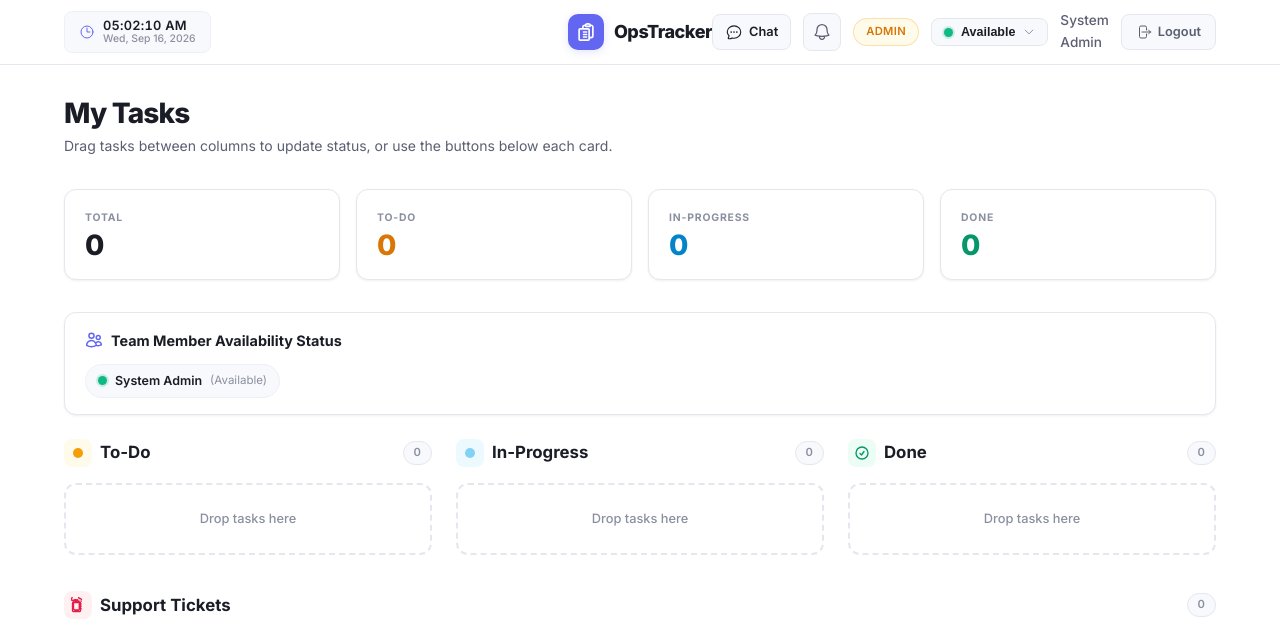
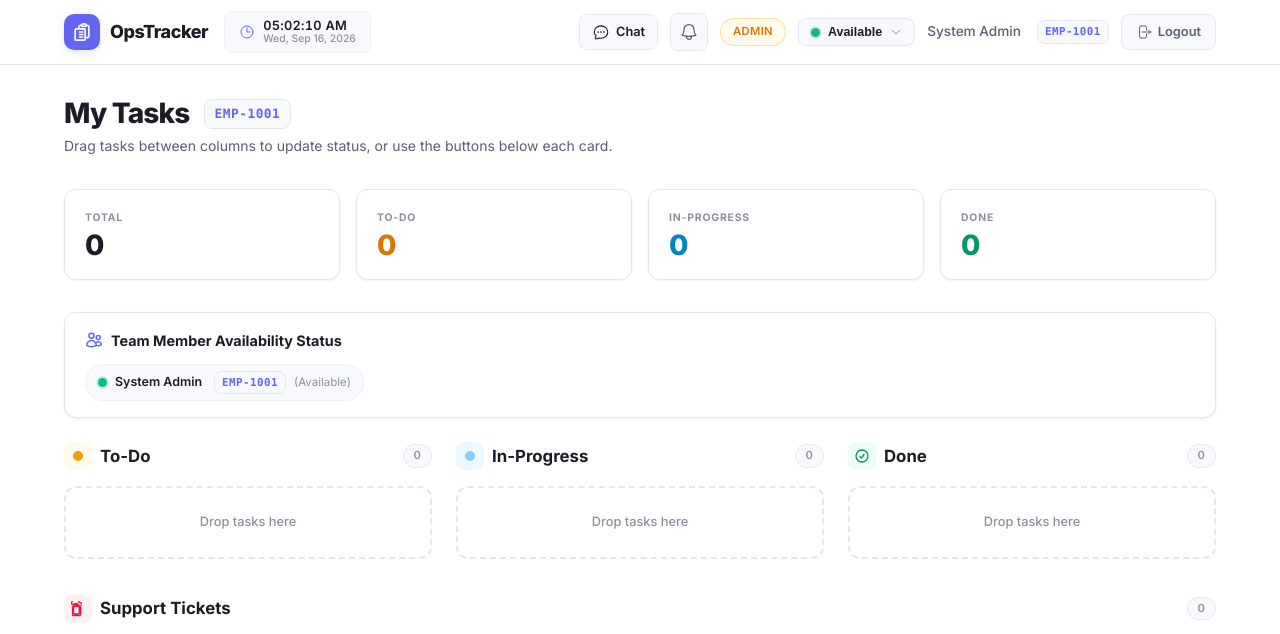
Before and after one commit to Yashkumarx61/OpsTracker, a Flask app: page /employee/dashboard in a window 1280 px wide. Shown: the top 634 px of the page. Run offline with Flask 3, Linux system fonts and the light colour scheme; a user stored in the database is signed in; data comes from the database, SQL or seed files in the repository; data that the repository does not hold is empty.

Commit message:
feat: Shift OpsTracker logo to far left and add Employee ID system-wide

```diff
--- a/app.py
+++ b/app.py
@@ -121,12 +121,24 @@ def init_db():
     with open(schema_path, "r", encoding="utf-8") as f:
         db.executescript(f.read())
 
-    # Migration: add current_status column to users table if missing
+    # Migration: add current_status and employee_id columns if missing
     cur = db.execute("PRAGMA table_info(users)")
     columns = [row[1] for row in cur.fetchall()]
     if "current_status" not in columns:
         db.execute("ALTER TABLE users ADD COLUMN current_status TEXT NOT NULL DEFAULT 'Available'")
         db.commit()
+
+    if "employee_id" not in columns:
+        db.execute("ALTER TABLE users ADD COLUMN employee_id TEXT")
+        db.commit()
+
+    # Populate missing employee_ids
+    users_without_empid = db.execute("SELECT id FROM users WHERE employee_id IS NULL OR employee_id = ''").fetchall()
+    for row in users_without_empid:
+        uid = row[0]
+        emp_code = f"EMP-{1000 + uid}"
+        db.execute("UPDATE users SET employee_id = ? WHERE id = ?", (emp_code, uid))
+    db.commit()
 
     db.close()
     app.logger.info(f"Database initialized at {Config.DB_PATH}")
@@ -143,8 +155,9 @@ with app.app_context():
 class User(UserMixin):
     """Lightweight user wrapper for Flask-Login."""
 
-    def __init__(self, id, full_name, email, password_hash, role, current_status="Available", created_at=None):
+    def __init__(self, id, full_name, email, password_hash, role, employee_id=None, current_status="Available", created_at=None):
         self.id = id
+        self.employee_id = employee_id or f"EMP-{1000 + id}"
         self.full_name = full_name
         self.email = email
         self.password_hash = password_hash
@@ -254,13 +267,17 @@ def register():
             flash("An account with this email already exists.", "error")
             return render_template("register.html")
 
+        employee_id_input = request.form.get("employee_id", "").strip().upper()
+
         # Create user (default role: Employee)
         hashed = generate_password_hash(password)
         try:
-            execute_db(
+            new_id = execute_db(
                 "INSERT INTO users (full_name, email, password_hash, role) VALUES (?, ?, ?, ?)",
                 (full_name, email, hashed, "Employee"),
             )
+            final_emp_id = employee_id_input or f"EMP-{1000 + new_id}"
+            execute_db("UPDATE users SET employee_id = ? WHERE id = ?", (final_emp_id, new_id))
         except Exception:
             flash("Could not create account. Please try again.", "error")
             return render_template("register.html")
@@ -308,15 +325,15 @@ def admin_dashboard():
         ORDER BY p.created_at DESC
     """)
     tasks = query_db("""
-        SELECT tk.*, p.title AS project_title, u.full_name AS assignee_name, u.current_status AS assignee_status
+        SELECT tk.*, p.title AS project_title, u.full_name AS assignee_name, u.employee_id AS assignee_emp_id, u.current_status AS assignee_status
         FROM tasks tk
         JOIN projects p ON tk.project_id = p.id
         LEFT JOIN users u ON tk.assigned_to = u.id
         ORDER BY tk.due_date ASC
     """)
-    users = query_db("SELECT id, full_name, email, role, current_status FROM users ORDER BY full_name")
+    users = query_db("SELECT id, employee_id, full_name, email, role, current_status FROM users ORDER BY full_name")
     tickets = query_db("""
-        SELECT tk.*, u.full_name AS author_name, u.email AS author_email,
+        SELECT tk.*, u.full_name AS author_name, u.email AS author_email, u.employee_id AS author_emp_id,
                adm.full_name AS replier_name
         FROM tickets tk
         JOIN users u ON tk.user_id = u.id
@@ -453,7 +470,7 @@ def employee_dashboard():
     for task in tasks:
         grouped.get(task["status"], grouped["To-Do"]).append(task)
 
-    team_members = query_db("SELECT id, full_name, email, role, current_status FROM users ORDER BY full_name")
+    team_members = query_db("SELECT id, employee_id, full_name, email, role, current_status FROM users ORDER BY full_name")
 
     tickets = query_db("""
         SELECT tk.*, adm.full_name AS replier_name
@@ -676,7 +693,7 @@ def chat_hub():
             projects = query_db("SELECT p.*, t.team_name FROM projects p JOIN teams t ON p.team_id = t.id ORDER BY p.title")
 
     colleagues = query_db(
-        "SELECT id, full_name, email, role, current_status FROM users WHERE id != ? ORDER BY full_name",
+        "SELECT id, employee_id, full_name, email, role, current_status FROM users WHERE id != ? ORDER BY full_name",
         (current_user.id,)
     )
 
--- a/schema.sql
+++ b/schema.sql
@@ -9,6 +9,7 @@
 -- -----------------------------------------------------------
 CREATE TABLE IF NOT EXISTS users (
     id            INTEGER PRIMARY KEY AUTOINCREMENT,
+    employee_id   TEXT    UNIQUE,
     full_name     TEXT    NOT NULL,
     email         TEXT    NOT NULL UNIQUE,
     password_hash TEXT    NOT NULL,
--- a/static/css/custom.css
+++ b/static/css/custom.css
@@ -180,10 +180,10 @@ a {
 }
 
 .nav-left {
-    flex: 1;
-    display: flex;
-    align-items: center;
-    min-width: 0;
+    display: flex;
+    align-items: center;
+    gap: 16px;
+    flex-shrink: 0;
 }
 
 .nav-right {
@@ -335,6 +335,23 @@ a {
 
 @media (min-width: 640px) {
     .user-name { display: inline; }
+}
+
+/* ── Employee ID Badge ── */
+.emp-id-badge {
+    display: inline-flex;
+    align-items: center;
+    padding: 2px 7px;
+    border-radius: var(--radius-sm);
+    font-size: 0.68rem;
+    font-weight: 700;
+    font-family: ui-monospace, SFMono-Regular, Menlo, Monaco, Consolas, monospace;
+    letter-spacing: 0.04em;
+    background: var(--bg-surface);
+    color: var(--accent);
+    border: 1px solid var(--border-default);
+    margin-left: 4px;
+    flex-shrink: 0;
 }
 
 /* ── Employee Availability Status Selector ── */
--- a/templates/base.html
+++ b/templates/base.html
@@ -26,8 +26,19 @@
         <div class="nav-inner">
             <div class="nav-row">
 
-                <!-- Left: Clock -->
+                <!-- Left: Logo & Clock -->
                 <div class="nav-left">
+                    <!-- Logo (Far Left) -->
+                    <a href="{{ url_for('dashboard') }}" class="nav-logo">
+                        <div class="logo-icon">
+                            <svg class="logo-svg" fill="none" viewBox="0 0 24 24" stroke-width="2" stroke="currentColor">
+                                <path stroke-linecap="round" stroke-linejoin="round" d="M9 12h3.75M9 15h3.75M9 18h3.75m3 .75H18a2.25 2.25 0 002.25-2.25V6.108c0-1.135-.845-2.098-1.976-2.192a48.424 48.424 0 00-1.123-.08m-5.801 0c-.065.21-.1.433-.1.664 0 .414.336.75.75.75h4.5a.75.75 0 00.75-.75 2.25 2.25 0 00-.1-.664m-5.8 0A2.251 2.251 0 0113.5 2.25H15c1.012 0 1.867.668 2.15 1.586m-5.8 0c-.376.023-.75.05-1.124.08C9.095 4.01 8.25 4.973 8.25 6.108V8.25m0 0H4.875c-.621 0-1.125.504-1.125 1.125v11.25c0 .621.504 1.125 1.125 1.125h9.75c.621 0 1.125-.504 1.125-1.125V9.375c0-.621-.504-1.125-1.125-1.125H8.25z" />
+                            </svg>
+                        </div>
+                        <span class="logo-text">OpsTracker</span>
+                    </a>
+
+                    <!-- Clock -->
                     <div id="live-clock" class="live-clock">
                         <svg class="clock-icon" fill="none" viewBox="0 0 24 24" stroke-width="1.5" stroke="currentColor">
                             <path stroke-linecap="round" stroke-linejoin="round" d="M12 6v6h4.5m4.5 0a9 9 0 11-18 0 9 9 0 0118 0z" />
@@ -38,16 +49,6 @@
                         </div>
                     </div>
                 </div>
-
-                <!-- Center: Logo -->
-                <a href="{{ url_for('dashboard') }}" class="nav-logo">
-                    <div class="logo-icon">
-                        <svg class="logo-svg" fill="none" viewBox="0 0 24 24" stroke-width="2" stroke="currentColor">
-                            <path stroke-linecap="round" stroke-linejoin="round" d="M9 12h3.75M9 15h3.75M9 18h3.75m3 .75H18a2.25 2.25 0 002.25-2.25V6.108c0-1.135-.845-2.098-1.976-2.192a48.424 48.424 0 00-1.123-.08m-5.801 0c-.065.21-.1.433-.1.664 0 .414.336.75.75.75h4.5a.75.75 0 00.75-.75 2.25 2.25 0 00-.1-.664m-5.8 0A2.251 2.251 0 0113.5 2.25H15c1.012 0 1.867.668 2.15 1.586m-5.8 0c-.376.023-.75.05-1.124.08C9.095 4.01 8.25 4.973 8.25 6.108V8.25m0 0H4.875c-.621 0-1.125.504-1.125 1.125v11.25c0 .621.504 1.125 1.125 1.125h9.75c.621 0 1.125-.504 1.125-1.125V9.375c0-.621-.504-1.125-1.125-1.125H8.25z" />
-                        </svg>
-                    </div>
-                    <span class="logo-text">OpsTracker</span>
-                </a>
 
                 <!-- Right: Theme toggle, role, user, logout -->
                 <div class="nav-right">
@@ -116,6 +117,7 @@
                     <span class="user-name">
                         {{ current_user.full_name }}
                     </span>
+                    <span class="emp-id-badge" title="Employee ID">{{ current_user.employee_id or ('EMP-' ~ current_user.id) }}</span>
 
                     <!-- Logout -->
                     <a href="{{ url_for('logout') }}" class="btn-logout">
--- a/templates/chat.html
+++ b/templates/chat.html
@@ -46,9 +46,9 @@
                 </div>
                 <div class="chat-nav-list">
                     {% for c in colleagues %}
-                    <button type="button" class="chat-nav-item direct-item" data-type="direct" data-id="{{ c.id }}" data-name="{{ c.full_name }}" data-sub="{{ c.role }} • {{ c.current_status }}" data-status="{{ c.current_status }}">
+                    <button type="button" class="chat-nav-item direct-item" data-type="direct" data-id="{{ c.id }}" data-name="{{ c.full_name }} [{{ c.employee_id or ('EMP-' ~ c.id) }}]" data-sub="{{ c.role }} • {{ c.current_status }}" data-status="{{ c.current_status }}">
                         <span class="status-dot status-dot-{{ (c.current_status or 'Available')|lower|replace(' ', '-') }}"></span>
-                        <span class="chat-item-name">{{ c.full_name }}</span>
+                        <span class="chat-item-name">{{ c.full_name }} <span class="emp-id-badge">{{ c.employee_id or ('EMP-' ~ c.id) }}</span></span>
                     </button>
                     {% else %}
                     <div class="chat-item-empty">No colleagues online</div>
--- a/templates/employee_dashboard.html
+++ b/templates/employee_dashboard.html
@@ -5,7 +5,10 @@
 
 <!-- Page Header -->
 <div class="page-header">
-    <h1 class="page-title">My Tasks</h1>
+    <div style="display:flex;align-items:center;gap:10px">
+        <h1 class="page-title">My Tasks</h1>
+        <span class="emp-id-badge" style="font-size:0.8rem;padding:4px 10px">{{ current_user.employee_id or ('EMP-' ~ current_user.id) }}</span>
+    </div>
     <p class="page-subtitle">Drag tasks between columns to update status, or use the buttons below each card.</p>
 </div>
 
@@ -50,6 +53,7 @@
         <div class="team-member-chip">
             <span class="status-dot status-dot-{{ member.current_status|lower|replace(' ', '-') }}"></span>
             <span class="member-name">{{ member.full_name }}</span>
+            <span class="emp-id-badge">{{ member.employee_id or ('EMP-' ~ member.id) }}</span>
             <span class="member-status-text">({{ member.current_status }})</span>
         </div>
         {% endfor %}
```
Also changed, not shown: templates/admin_dashboard.html (+5 -3 lines), templates/register.html (+7 -0 lines).
